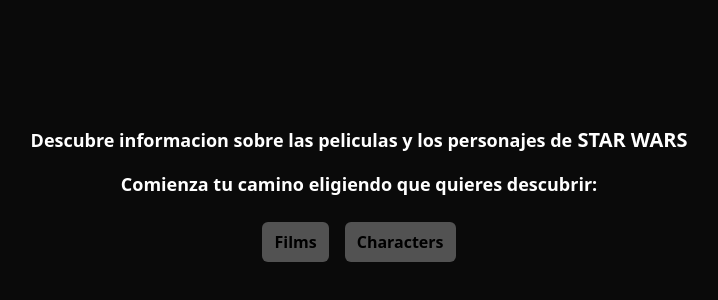
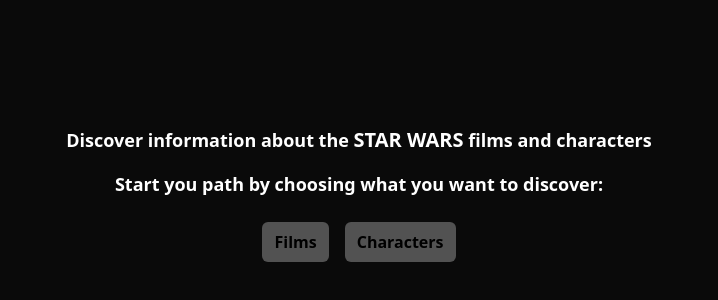
Before and after one commit to GastonSoliz/nextfront-test, a Next.js app: page / in a window 1280 px wide. Shown: the part 214-514 px from the top of the page, without its empty margins (281-999 px from the left). Built offline with nearby package versions, Linux system fonts and the light colour scheme.

Commit message:
refactor(-): changing text and styles

```diff
--- a/src/app/films/[id]/page.jsx
+++ b/src/app/films/[id]/page.jsx
@@ -14,8 +14,8 @@
         </p>
         <div className="h-full flex items-center">
           <Image
-            src="https://static.wikia.nocookie.net/starwars/images/c/cc/Star-wars-logo-new-tall.jpg/revision/latest?cb=20190313021755"
-            alt="Generic Image"
+            src="/Generic_Film.webp"
+            alt="Generic Film Image"
             width={300}
             height={300}
           />
--- a/src/app/page.js
+++ b/src/app/page.js
@@ -9,11 +9,12 @@
   return (
     <main className="flex flex-col justify-center items-center h-screen bg-neutral-950">
       <p className="font-semibold text-white py-4 text-lg">
-        Descubre informacion sobre las peliculas y los personajes de
-        <span className="text-current text-xl"> STAR WARS</span>
+        Discover information about the{" "}
+        <span className="text-current text-xl"> STAR WARS</span> films and
+        characters
       </p>
       <p className="font-semibold text-white pb-6 text-lg">
-        Comienza tu camino eligiendo que quieres descubrir:{" "}
+        Start you path by choosing what you want to discover:
       </p>
       <ul className="flex space-x-4">
         {links.map((link) => {
```
